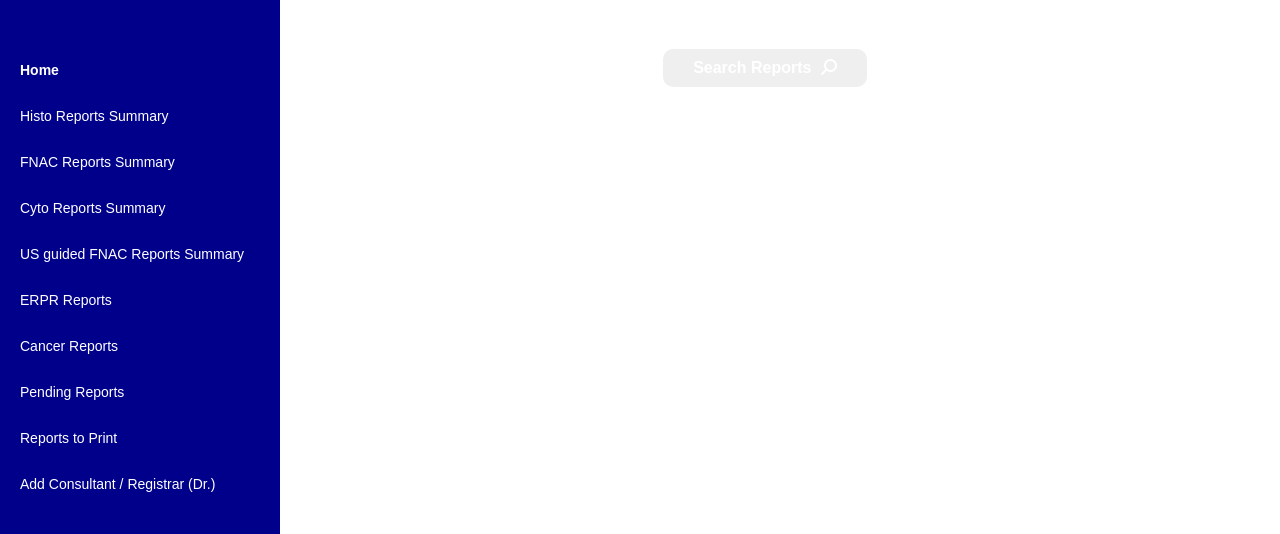
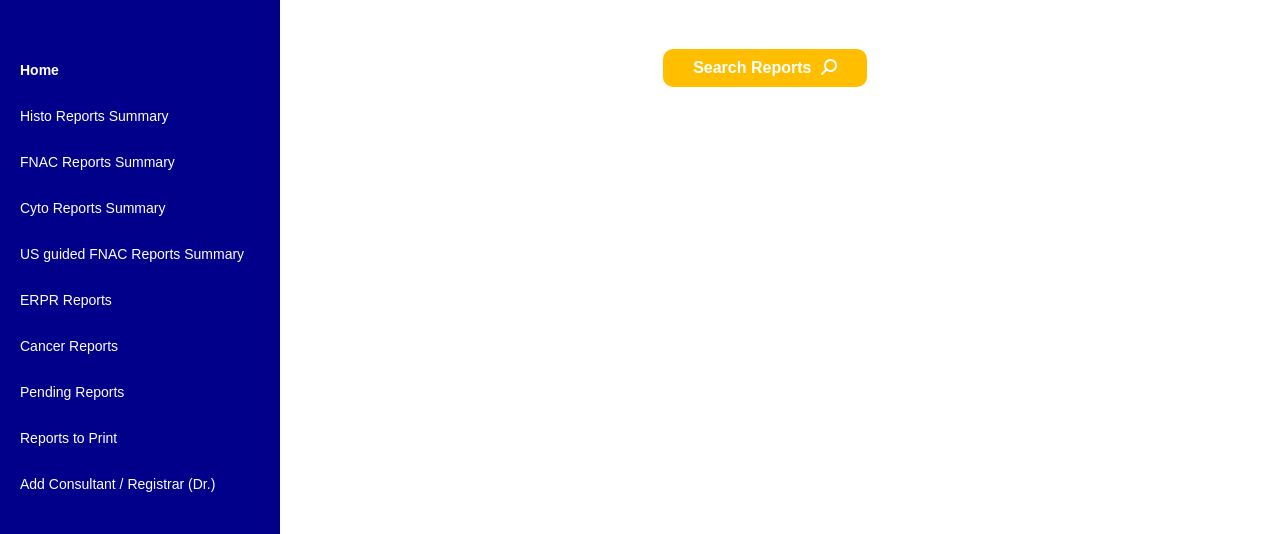
Before and after one commit to HistoPathologyLab/HistoPathologyLab-CNTH, a plain HTML site: page home.html in a window 1280 px wide. Shown: the part 91-625 px from the top of the page. Drawn offline with Linux system fonts and the light colour scheme; sample sign-in values are in the browser's storage.

Commit message:
Update home.html

```diff
--- a/home.html
+++ b/home.html
@@ -121,7 +121,7 @@
             display: none; /* Initially hidden */
         }
         .search-button {
-            background-color: honey;
+            background-color: #FFBF00;
             color: white;
             border: none;
             padding: 10px 30px; /* Increased padding for a larger button */
```
